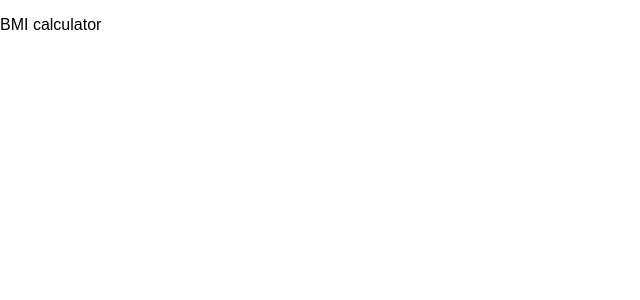
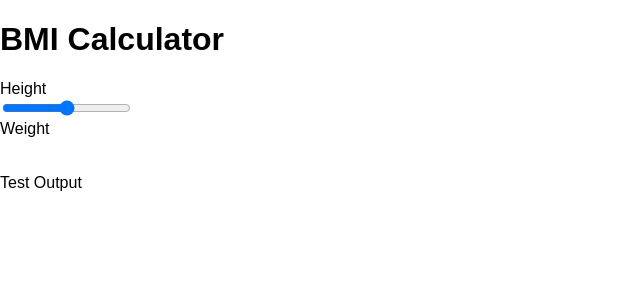
Before and after one commit to talovic/bmi-calculator, a React (Create React App) app: page / in a window 1280 px wide. Shown: the top 300 px of the page, without its empty margins (0-640 px from the left). Built offline with nearby package versions, Linux system fonts and the light colour scheme.

Commit message:
Initial range and output components setup

```diff
--- a/src/App.js
+++ b/src/App.js
@@ -1,11 +1,34 @@
 import React, { Component } from 'react';
 import './App.css';
+import Range from './components/Range';
+import Output from './components/Output';
 
 class App extends Component {
+  constructor(props) {
+    super(props);
+    this.state = {
+      height: 170,
+      weight: 65,
+      bmi: 22.49,
+      bmiClass: 'Normal'
+    };
+  }
   render() {
     return (
       <div className="App">
-        <p>BMI calculator</p>
+        <h1>BMI Calculator</h1>
+        <form>
+          <div>
+            <label>Height</label>
+            <Range />
+          </div>
+          <div>
+            <label>Weight</label>
+          </div>
+        </form>
+        <br />
+        <br />
+        <Output />
       </div>
     );
   }
--- /dev/null
+++ b/src/components/Output.js
@@ -0,0 +1,13 @@
+import React, { Component } from 'react';
+
+class Output extends Component {
+  render() {
+    return (
+      <div className="output">
+        <div>Test Output</div>
+      </div>
+    );
+  }
+}
+
+export default Output;
--- /dev/null
+++ b/src/components/Range.js
@@ -0,0 +1,13 @@
+import React, { Component } from 'react';
+
+class Range extends Component {
+  render() {
+    return (
+      <div className="range">
+        <input type="range" />
+      </div>
+    );
+  }
+}
+
+export default Range;
```
